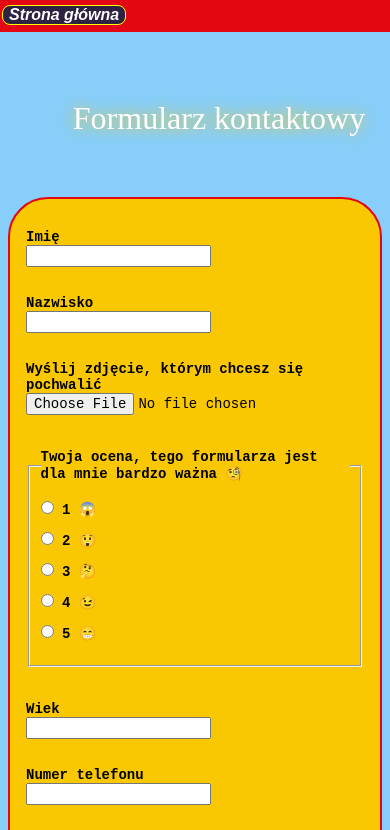
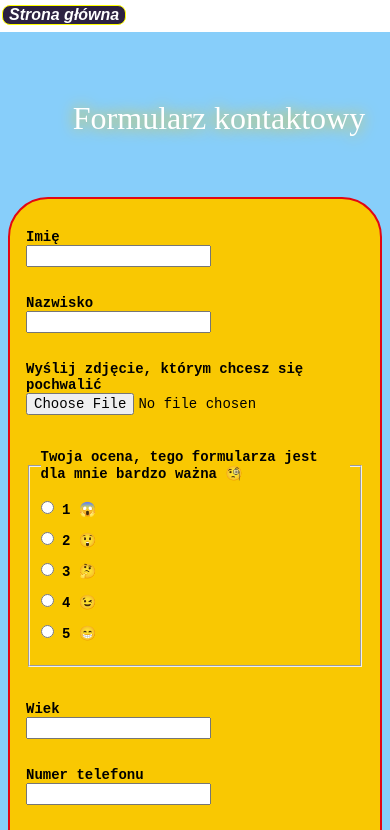
Before and after one commit to przemekjuzwiszin/homepage-2-pd, a plain HTML site: page form.html in a window 390 px wide. Shown: the top 830 px of the page. Drawn offline with Linux system fonts and the light colour scheme.

Commit message:
media queries: add white background to navigation

```diff
--- a/form_style.css
+++ b/form_style.css
@@ -103,6 +103,9 @@ body {
    body {
     background-color: lightskyblue;
   }
+  .navigation-form {
+    background-color: white;
+  }
   .form-main {
     margin: 0px 8px 0px 8px;
   }
```
